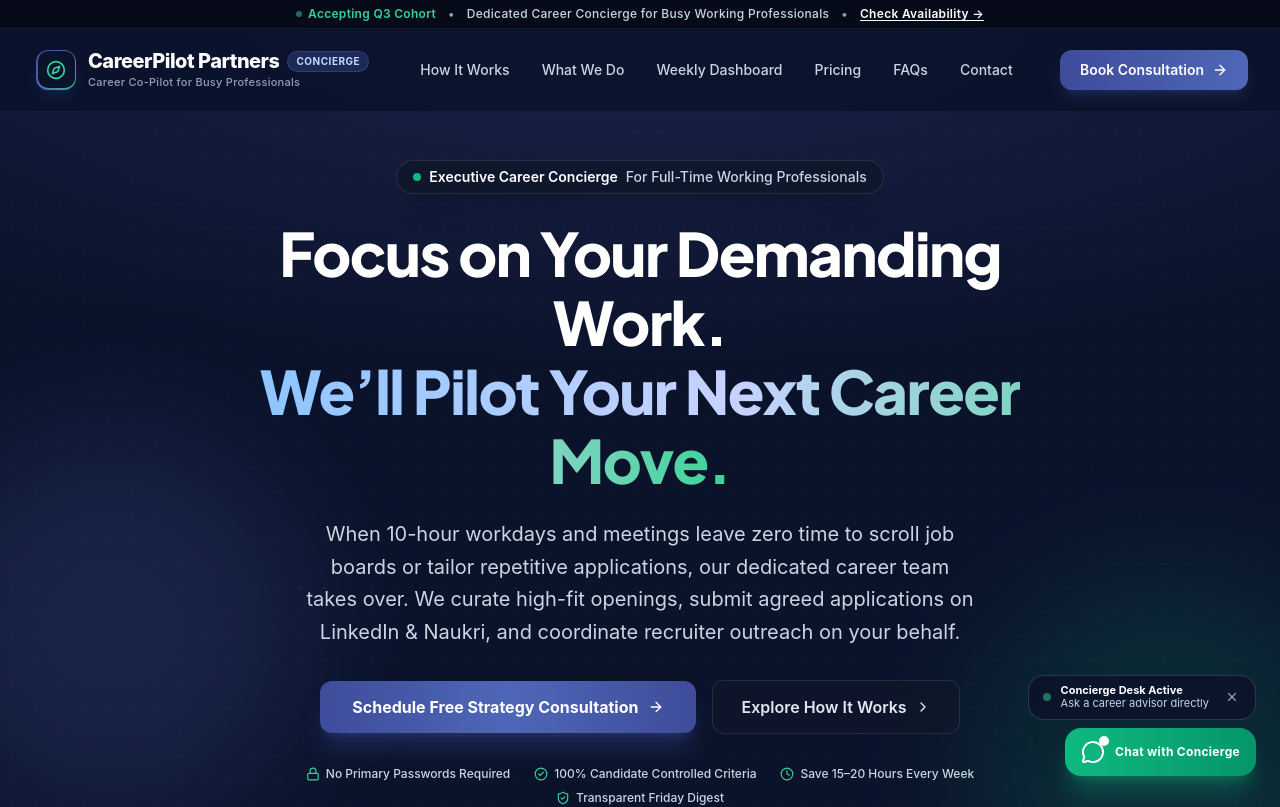
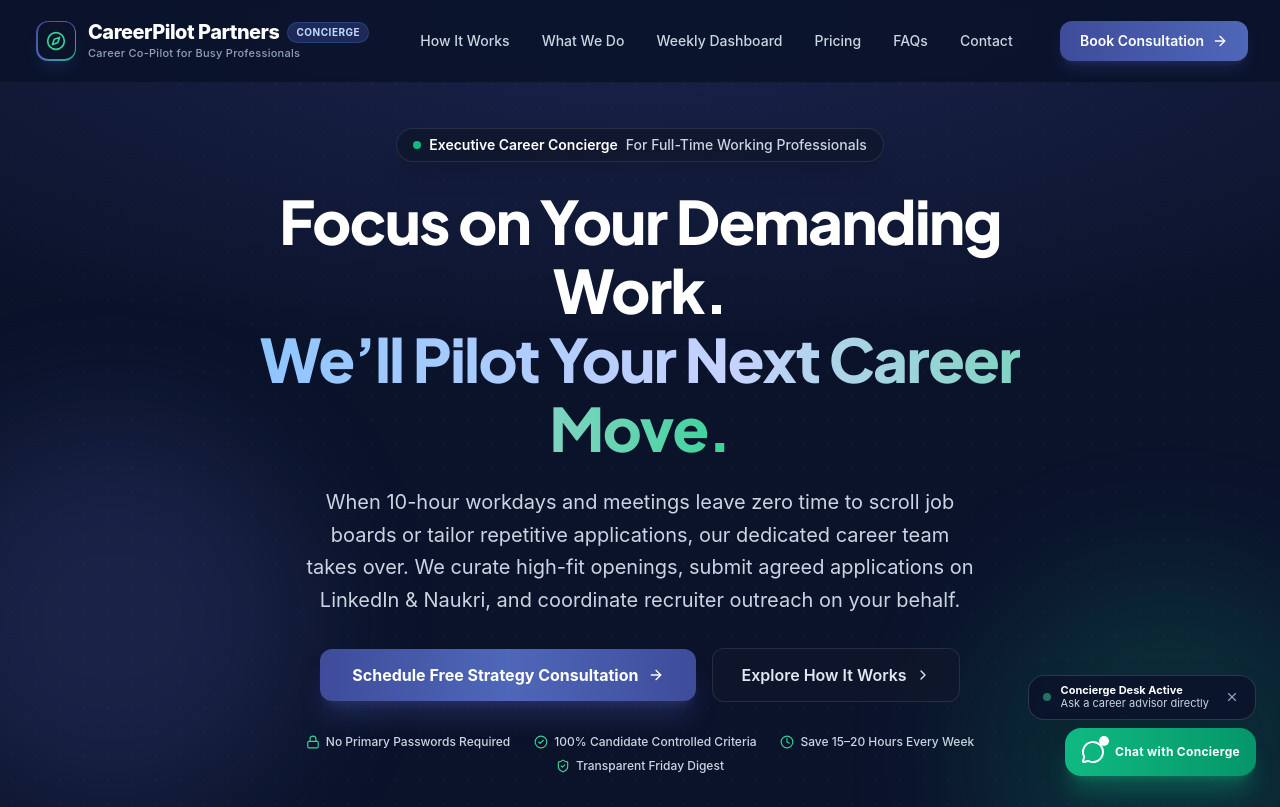
Before and after one commit to lalitkumardhanjani/career-pilot-careers, a React (Vite) app: page / in a window 1280 px wide. Shown: the top 807 px of the page. Built offline with nearby package versions, Linux system fonts and the light colour scheme.

Commit message:
Remove top announcement banner from header

```diff
--- a/src/components/Hero.tsx
+++ b/src/components/Hero.tsx
@@ -84,7 +84,7 @@ export const Hero: React.FC = () => {
   ];
 
   return (
-    <section className="relative pt-28 sm:pt-36 lg:pt-40 pb-16 sm:pb-20 lg:pb-28 overflow-hidden bg-[#0B132B] text-white">
+    <section className="relative pt-24 sm:pt-28 lg:pt-32 pb-16 sm:pb-20 lg:pb-28 overflow-hidden bg-[#0B132B] text-white">
       {/* Background Decorative Ambient Radial Spotlights */}
       <div className="absolute top-0 left-1/2 -translate-x-1/2 w-full max-w-7xl h-[600px] bg-[radial-gradient(ellipse_80%_60%_at_50%_0%,rgba(62,76,154,0.3),rgba(11,19,43,0))] pointer-events-none" />
       <div className="absolute top-1/4 -left-20 w-96 h-96 bg-[#4F67B8]/20 rounded-full blur-3xl pointer-events-none" />
--- a/src/components/Navbar.tsx
+++ b/src/components/Navbar.tsx
@@ -25,27 +25,6 @@ export const Navbar: React.FC = () => {
 
   return (
     <header className="fixed top-0 left-0 right-0 z-50 transition-all duration-300">
-      {/* Top Subtle Announcement Bar */}
-      <div className="bg-[#070B19] border-b border-white/[0.06] text-white py-1 sm:py-1.5 px-3 sm:px-4 text-center text-[10px] sm:text-xs font-medium tracking-wide">
-        <div className="max-w-7xl mx-auto flex items-center justify-center gap-1.5 sm:gap-3 flex-wrap">
-          <span className="inline-flex items-center gap-1.5 text-[#34D399] font-semibold shrink-0">
-            <span className="w-1.5 h-1.5 rounded-full bg-[#34D399] animate-pulse"></span>
-            Accepting Q3 Cohort
-          </span>
-          <span className="text-slate-400 hidden sm:inline">•</span>
-          <span className="text-slate-300 line-clamp-1 sm:line-clamp-none">
-            Dedicated Career Concierge for Busy Working Professionals
-          </span>
-          <span className="text-slate-400 hidden md:inline">•</span>
-          <a
-            href="#contact"
-            className="text-white hover:text-[#34D399] underline underline-offset-2 transition-colors hidden md:inline font-semibold shrink-0"
-          >
-            Check Availability →
-          </a>
-        </div>
-      </div>
-
       {/* Main Glassmorphic Navigation Bar */}
       <div
         className={`transition-all duration-300 ${
```
